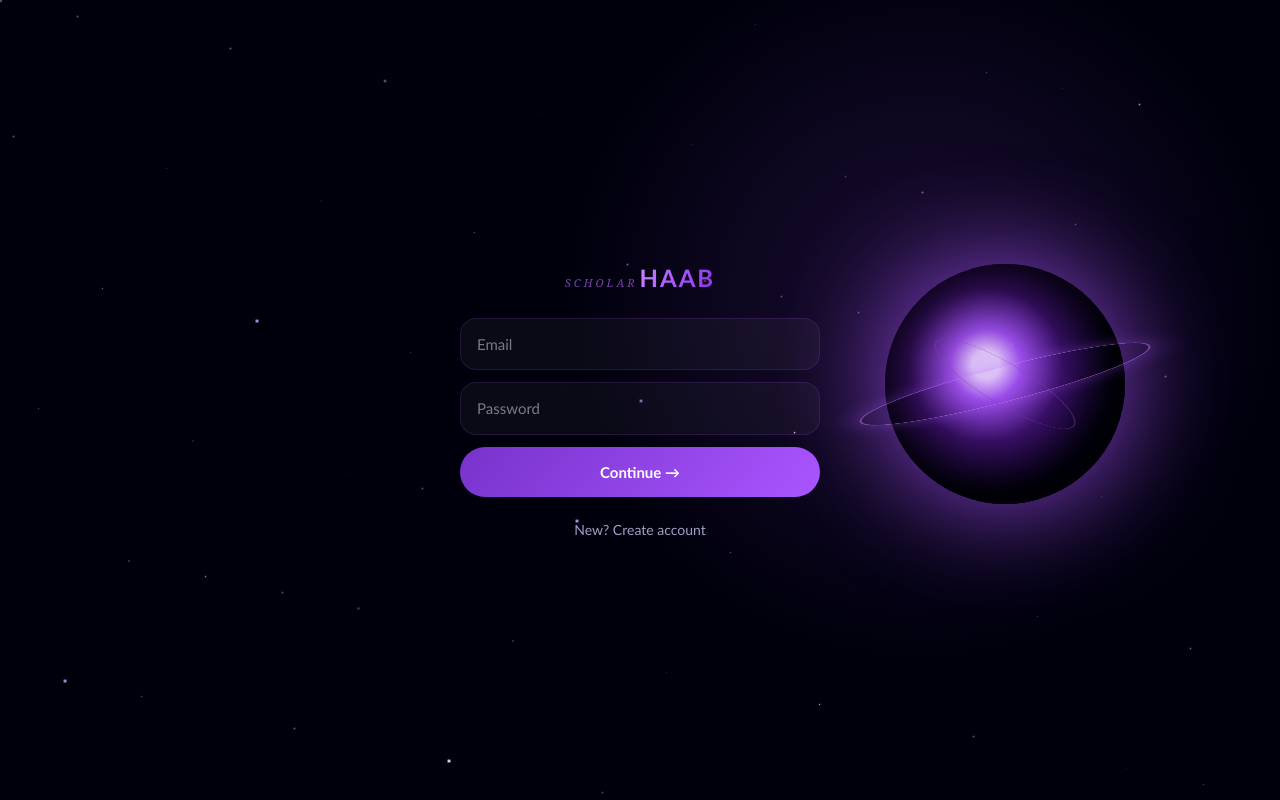
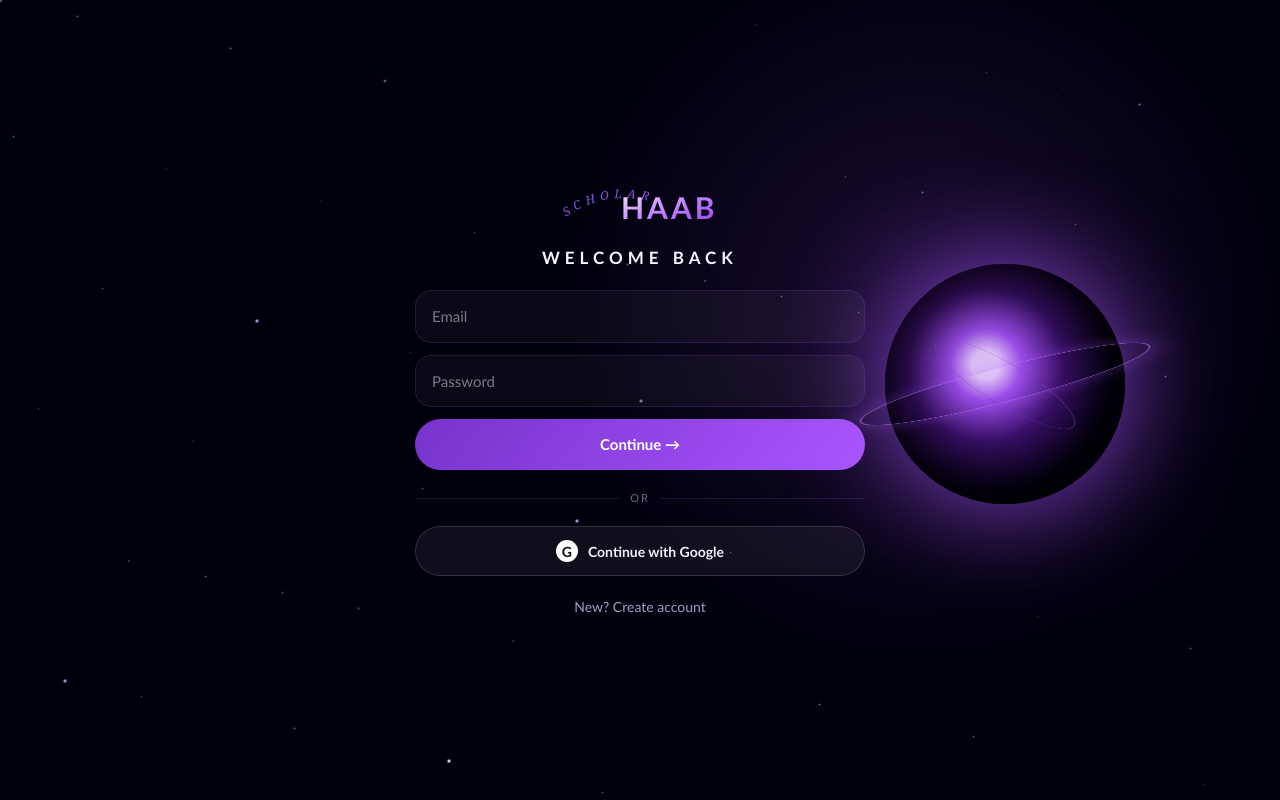
Before and after one commit to Muhatarima/ScholarHAAB, a Next.js app: page /login in a window 1280 px wide. Built offline with nearby package versions, Linux system fonts and the light colour scheme; no server answers.

Commit message:
feat: refine landing and auth experience

```diff
--- a/app/auth/actions.ts
+++ b/app/auth/actions.ts
@@ -34,25 +34,94 @@ function normalizeName(value: FormDataEntryValue | null, email?: string) {
   return name || email?.split('@')[0] || 'Student'
 }
 
+function getAuthOrigin() {
+  const configuredOrigin = (
+    process.env.NEXT_PUBLIC_APP_URL ||
+    process.env.NEXT_PUBLIC_URL ||
+    process.env.NEXT_PUBLIC_BASE_URL
+  )?.replace(/\/$/, '')
+  const productionOrigin = process.env.VERCEL_PROJECT_PRODUCTION_URL
+    ? `https://${process.env.VERCEL_PROJECT_PRODUCTION_URL}`
+    : null
+  const vercelOrigin = process.env.VERCEL_URL ? `https://${process.env.VERCEL_URL}` : null
+
+  return configuredOrigin || productionOrigin || vercelOrigin || 'http://localhost:3000'
+}
+
+function validateEmail(email: string) {
+  const emailPattern = /^[^\s@]+@[^\s@]+\.[^\s@]{2,}$/
+  const typoDomains = new Set([
+    'gamil.com',
+    'gmial.com',
+    'gmai.com',
+    'gmail.con',
+    'gmail.co',
+    'gnail.com',
+    'hotmial.com',
+    'outlok.com',
+    'yaho.com',
+    'yahoo.con',
+  ])
+  const domain = email.split('@')[1]?.toLowerCase()
+
+  if (!emailPattern.test(email) || !domain || typoDomains.has(domain)) {
+    return 'Use a real email address, like name@gmail.com.'
+  }
+
+  return null
+}
+
+function validateName(name: string) {
+  if (name.trim().length < 2) {
+    return 'Name must be at least 2 characters.'
+  }
+
+  if (!/^[\p{L}\p{M}\s.'-]+$/u.test(name)) {
+    return 'Name can only contain letters, spaces, dots, apostrophes, and hyphens.'
+  }
+
+  return null
+}
+
+function validatePassword(password: string) {
+  if (password.length < 8) {
+    return 'Password must be at least 8 characters long.'
+  }
+
+  if (!/[A-Za-z]/.test(password) || !/\d/.test(password)) {
+    return 'Password must include at least one letter and one number.'
+  }
+
+  return null
+}
+
 export async function signUp(_prevState: AuthActionState, formData: FormData): Promise<AuthActionState> {
   const supabase = await createClient()
   const email = normalizeEmail(formData.get('email'))
   const password = normalizePassword(formData.get('password'))
-  const name = normalizeName(formData.get('name'), email)
+  const name = typeof formData.get('name') === 'string' ? String(formData.get('name')).trim() : ''
   const nextPath = normalizeNextPath(formData.get('next'))
+  const emailError = validateEmail(email)
+  const nameError = validateName(name)
+  const passwordError = validatePassword(password)
 
-  if (!email) {
-    return { error: 'Email is required.', message: null }
+  if (emailError) {
+    return { error: emailError, message: null }
   }
 
-  if (password.length < 8) {
-    return { error: 'Password must be at least 8 characters long.', message: null }
+  if (nameError) {
+    return { error: nameError, message: null }
+  }
+
+  if (passwordError) {
+    return { error: passwordError, message: null }
   }
 
   const { data, error } = await supabase.auth.signUp({
     email,
     password,
     options: {
+      emailRedirectTo: `${getAuthOrigin()}/auth/callback?next=${encodeURIComponent(nextPath)}`,
       data: {
         full_name: name,
       },
@@ -78,9 +147,10 @@ export async function signIn(_prevState: AuthActionState, formData: FormData): P
   const email = normalizeEmail(formData.get('email'))
   const password = normalizePassword(formData.get('password'))
   const nextPath = normalizeNextPath(formData.get('next'))
+  const emailError = validateEmail(email)
 
-  if (!email) {
-    return { error: 'Email is required.', message: null }
+  if (emailError) {
+    return { error: emailError, message: null }
   }
 
   if (!password) {
@@ -108,9 +178,7 @@ export async function signOut() {
 export async function signInWithGoogle(formData: FormData) {
   const supabase = await createClient()
   const nextPath = normalizeNextPath(formData.get('next'))
-  const configuredOrigin = (process.env.NEXT_PUBLIC_APP_URL || process.env.NEXT_PUBLIC_URL || process.env.NEXT_PUBLIC_BASE_URL)?.replace(/\/$/, '')
-  const vercelOrigin = process.env.VERCEL_URL ? `https://${process.env.VERCEL_URL}` : null
-  const origin = configuredOrigin || vercelOrigin || 'https://scholarhaaab.com'
+  const origin = getAuthOrigin()
 
   const { data, error } = await supabase.auth.signInWithOAuth({
     provider: 'google',
--- a/app/page.tsx
+++ b/app/page.tsx
@@ -34,32 +34,40 @@ const cards = [
 
 function Logo() {
   return (
-    <Link href="/" style={{ display: 'flex', alignItems: 'baseline', gap: 6, textDecoration: 'none' }}>
-      <span
-        style={{
-          color: '#7744aa',
-          fontFamily: 'Georgia, serif',
-          fontSize: 11,
-          fontStyle: 'italic',
-          letterSpacing: 3,
-          textTransform: 'uppercase',
-        }}
-      >
-        SCHOLAR
-      </span>
-      <span
-        style={{
-          background: 'linear-gradient(120deg,#cc88ff,#aa55ff,#8833dd)',
-          WebkitBackgroundClip: 'text',
-          WebkitTextFillColor: 'transparent',
-          fontSize: 24,
-          fontWeight: 600,
-          letterSpacing: 2,
-          textTransform: 'uppercase',
-        }}
-      >
-        HAAB
-      </span>
+    <Link href="/" aria-label="ScholarHAAB" style={{ display: 'inline-flex', textDecoration: 'none' }}>
+      <svg width="184" height="48" viewBox="0 0 184 48" role="img" aria-label="ScholarHAAB">
+        <defs>
+          <linearGradient id="haabGradient" x1="0" x2="1" y1="0" y2="1">
+            <stop offset="0%" stopColor="#f7edff" />
+            <stop offset="48%" stopColor="#c989ff" />
+            <stop offset="100%" stopColor="#8b3ee6" />
+          </linearGradient>
+          <path id="scholarCurve" d="M 18 31 C 52 8, 96 8, 132 30" />
+        </defs>
+        <text
+          fill="#9f5df7"
+          fontFamily="Georgia, serif"
+          fontSize="12"
+          fontStyle="italic"
+          letterSpacing="5"
+          opacity="0.9"
+        >
+          <textPath href="#scholarCurve" startOffset="0%">
+            SCHOLAR
+          </textPath>
+        </text>
+        <text
+          x="72"
+          y="33"
+          fill="url(#haabGradient)"
+          fontFamily="var(--font-sans), sans-serif"
+          fontSize="29"
+          fontWeight="800"
+          letterSpacing="3"
+        >
+          HAAB
+        </text>
+      </svg>
     </Link>
   )
 }
@@ -181,7 +189,16 @@ export default async function Home() {
         }
         @media (max-width: 900px) {
           .landing-grid { grid-template-columns: 1fr !important; }
-          .card-grid { grid-template-columns: 1fr !important; }
+          .card-grid { grid-template-columns: repeat(2, minmax(0, 1fr)) !important; margin-top: 34px !important; }
+          .blackhole { right: -136px !important; top: 36% !important; transform: translateY(-50%) scale(0.72) !important; opacity: 0.82; }
+          .hero-title { font-size: clamp(54px, 17vw, 84px) !important; line-height: 0.94 !important; letter-spacing: -0.075em !important; }
+          .landing-card { min-height: 148px !important; padding: 15px !important; border-radius: 20px !important; }
+        }
+        @media (max-width: 520px) {
+          .landing-shell { width: min(100% - 24px, 1180px) !important; padding-top: 74px !important; }
+          .nav-link-solver { display: none !important; }
+          .landing-card-title { font-size: 18px !important; }
+          .landing-card-copy { font-size: 12px !important; line-height: 1.45 !important; }
         }
       `}</style>
       <Stars />
@@ -194,7 +211,7 @@ export default async function Home() {
           display: 'flex',
           alignItems: 'center',
           justifyContent: 'space-between',
-          padding: '18px clamp(18px, 4vw, 36px)',
+          padding: '14px clamp(10px, 4vw, 36px)',
           borderBottom: '1px solid rgba(140,80,255,0.1)',
           background: 'rgba(0,0,13,0.42)',
           backdropFilter: 'blur(12px)',
@@ -202,7 +219,7 @@ export default async function Home() {
       >
         <Logo />
         <div style={{ display: 'flex', alignItems: 'center', gap: 24 }}>
-          <Link href="/qbank" style={{ color: '#9999BB', fontSize: 13, textDecoration: 'none' }}>
+          <Link className="nav-link-solver" href="/qbank" style={{ color: '#9999BB', fontSize: 13, textDecoration: 'none' }}>
             Solver
           </Link>
           <Link
@@ -222,18 +239,18 @@ export default async function Home() {
       </nav>
 
       <section
-        className="landing-grid"
+        className="landing-grid landing-shell"
         style={{
           position: 'relative',
           zIndex: 2,
           flex: 1,
           display: 'grid',
           gridTemplateColumns: 'minmax(0, 1fr) minmax(320px, 440px)',
-          alignItems: 'center',
+          alignItems: 'start',
           gap: 'clamp(28px, 6vw, 92px)',
           width: 'min(1180px, calc(100vw - 40px))',
           margin: '0 auto',
-          padding: '54px 0 64px',
+          padding: '112px 0 72px',
         }}
       >
         <div>
@@ -260,16 +277,16 @@ export default async function Home() {
             — PAST PAPER SOLVER ENGINE —
           </div>
           <h1
+            className="hero-title"
             style={{
-              background: 'linear-gradient(118deg,#ffffff 0%,#f4eeff 38%,#c88cff 72%,#ffffff 100%)',
-              WebkitBackgroundClip: 'text',
-              WebkitTextFillColor: 'transparent',
+              color: '#fbf9ff',
               fontSize: 'clamp(54px, 9vw, 112px)',
               fontWeight: 500,
               letterSpacing: '-0.07em',
               lineHeight: 0.88,
-              margin: 0,
+              margin: '0 0 38px',
               maxWidth: 760,
+              textShadow: '0 0 42px rgba(210,165,255,0.16)',
             }}
           >
             Beyond borders. <br />
@@ -299,10 +316,12 @@ export default async function Home() {
             display: 'grid',
             gridTemplateColumns: 'repeat(2, minmax(0, 1fr))',
             gap: 14,
+            marginTop: 'clamp(82px, 15vh, 148px)',
           }}
         >
           {cards.map((card) => (
             <article
+              className="landing-card"
               key={card.label}
               style={{
                 minHeight: 188,
@@ -328,10 +347,10 @@ export default async function Home() {
                 {card.label}
               </span>
               <div>
-                <h2 style={{ color: '#F4EEFF', fontSize: 22, lineHeight: 1.1, margin: '0 0 10px' }}>
+                <h2 className="landing-card-title" style={{ color: '#F4EEFF', fontSize: 22, lineHeight: 1.1, margin: '0 0 10px' }}>
                   {card.title}
                 </h2>
-                <p style={{ color: '#9F9FC4', fontSize: 13, lineHeight: 1.6, margin: 0 }}>{card.description}</p>
+                <p className="landing-card-copy" style={{ color: '#9F9FC4', fontSize: 13, lineHeight: 1.6, margin: 0 }}>{card.description}</p>
               </div>
             </article>
           ))}
--- a/components/AuthPage.tsx
+++ b/components/AuthPage.tsx
@@ -15,32 +15,40 @@ type AuthPageProps = {
 
 function Logo() {
   return (
-    <Link href="/" style={{ display: 'inline-flex', alignItems: 'baseline', gap: 2, textDecoration: 'none' }}>
-      <span
-        style={{
-          color: '#7744aa',
-          fontFamily: 'Georgia, serif',
-          fontSize: 11,
-          fontStyle: 'italic',
-          letterSpacing: 3,
-          textTransform: 'uppercase',
-        }}
-      >
-        scholar
-      </span>
-      <span
-        style={{
-          background: 'linear-gradient(120deg,#cc88ff,#aa55ff,#8833dd)',
-          WebkitBackgroundClip: 'text',
-          WebkitTextFillColor: 'transparent',
-          fontSize: 24,
-          fontWeight: 600,
-          letterSpacing: 2,
-          textTransform: 'uppercase',
-        }}
-      >
-        HAAB
-      </span>
+    <Link href="/" aria-label="ScholarHAAB" style={{ display: 'inline-flex', textDecoration: 'none' }}>
+      <svg width="188" height="54" viewBox="0 0 188 54" role="img" aria-label="ScholarHAAB">
+        <defs>
+          <linearGradient id="authHaabGradient" x1="0" x2="1" y1="0" y2="1">
+            <stop offset="0%" stopColor="#f7edff" />
+            <stop offset="48%" stopColor="#c989ff" />
+            <stop offset="100%" stopColor="#8b3ee6" />
+          </linearGradient>
+          <path id="authScholarCurve" d="M 20 34 C 54 9, 100 9, 136 32" />
+        </defs>
+        <text
+          fill="#9f5df7"
+          fontFamily="Georgia, serif"
+          fontSize="12"
+          fontStyle="italic"
+          letterSpacing="5"
+          opacity="0.9"
+        >
+          <textPath href="#authScholarCurve" startOffset="0%">
+            SCHOLAR
+          </textPath>
+        </text>
+        <text
+          x="75"
+          y="36"
+          fill="url(#authHaabGradient)"
+          fontFamily="var(--font-sans), sans-serif"
+          fontSize="30"
+          fontWeight="800"
+          letterSpacing="3"
+        >
+          HAAB
+        </text>
+      </svg>
     </Link>
   )
 }
@@ -72,20 +80,26 @@ function SubmitButton() {
 
 function Field({
   autoComplete,
+  minLength,
   name,
   placeholder,
+  required = true,
   type = 'text',
 }: {
   autoComplete?: string
+  minLength?: number
   name: string
   placeholder: string
+  required?: boolean
   type?: string
 }) {
   return (
     <input
       autoComplete={autoComplete}
+      minLength={minLength}
       name={name}
       placeholder={placeholder}
+      required={required}
       type={type}
       style={{
         width: '100%',
@@ -102,13 +116,62 @@ function Field({
   )
 }
 
-export default function AuthPage({ action, mode, nextPath }: AuthPageProps) {
+function GoogleButton({ oauthAction, next }: { oauthAction?: (formData: FormData) => Promise<void>; next: string }) {
+  if (!oauthAction) {
+    return null
+  }
+
+  return (
+    <form action={oauthAction}>
+      <input type="hidden" name="next" value={next} />
+      <button
+        type="submit"
+        style={{
+          width: '100%',
+          alignItems: 'center',
+          background: 'rgba(255,255,255,0.06)',
+          border: '1px solid rgba(255,255,255,0.14)',
+          borderRadius: 999,
+          color: '#F4EEFF',
+          cursor: 'pointer',
+          display: 'flex',
+          fontSize: 14,
+          fontWeight: 800,
+          gap: 10,
+          justifyContent: 'center',
+          padding: '13px 18px',
+        }}
+      >
+        <span
+          aria-hidden="true"
+          style={{
+            alignItems: 'center',
+            background: '#fff',
+            borderRadius: '50%',
+            color: '#111',
+            display: 'inline-flex',
+            fontWeight: 900,
+            height: 22,
+            justifyContent: 'center',
+            width: 22,
+          }}
+        >
+          G
+        </span>
+        Continue with Google
+      </button>
+    </form>
+  )
+}
+
+export default function AuthPage({ action, mode, nextPath, oauthAction }: AuthPageProps) {
   const [state, formAction] = useActionState(action, {
     error: null,
     message: null,
   })
   const next = nextPath ?? '/qbank'
   const linkHref = mode === 'signup' ? `/login?next=${encodeURIComponent(next)}` : `/signup?next=${encodeURIComponent(next)}`
+  const title = mode === 'signup' ? 'ENTER THE VOID' : 'WELCOME BACK'
 
   return (
     <main
@@ -123,10 +186,27 @@ export default function AuthPage({ action, mode, nextPath }: AuthPageProps) {
         position: 'relative',
       }}
     >
+      <style>{`
+        @media (max-width: 560px) {
+          .auth-panel { width: min(100%, 390px) !important; gap: 18px !important; }
+          .auth-panel input { border-radius: 20px !important; font-size: 16px !important; padding: 17px 18px !important; }
+        }
+      `}</style>
       <StarBackdrop variant="auth" />
-      <section style={{ position: 'relative', zIndex: 2, width: 'min(100%, 360px)', display: 'grid', gap: 22 }}>
-        <div style={{ textAlign: 'center' }}>
+      <section className="auth-panel" style={{ position: 'relative', zIndex: 2, width: 'min(100%, 450px)', display: 'grid', gap: 20 }}>
+        <div style={{ textAlign: 'center', display: 'grid', gap: 8, justifyItems: 'center' }}>
           <Logo />
+          <div
+            style={{
+              color: '#F8F4FF',
+              fontSize: 17,
+              fontWeight: 800,
+              letterSpacing: 5,
+              textTransform: 'uppercase',
+            }}
+          >
+            {title}
+          </div>
         </div>
 
         <form action={formAction} style={{ display: 'grid', gap: 12 }}>
@@ -135,6 +215,7 @@ export default function AuthPage({ action, mode, nextPath }: AuthPageProps) {
           <Field autoComplete="email" name="email" placeholder="Email" type="email" />
           <Field
             autoComplete={mode === 'signup' ? 'new-password' : 'current-password'}
+            minLength={8}
             name="password"
             placeholder="Password"
             type="password"
@@ -146,6 +227,14 @@ export default function AuthPage({ action, mode, nextPath }: AuthPageProps) {
           <SubmitButton />
         </form>
 
+        <div style={{ alignItems: 'center', color: '#6f6890', display: 'grid', fontSize: 11, gap: 10, gridTemplateColumns: '1fr auto 1fr', letterSpacing: 2, textTransform: 'uppercase' }}>
+          <span style={{ height: 1, background: 'rgba(170,85,255,0.18)' }} />
+          or
+          <span style={{ height: 1, background: 'rgba(170,85,255,0.18)' }} />
+        </div>
+
+        <GoogleButton oauthAction={oauthAction} next={next} />
+
         <Link href={linkHref} style={{ color: '#9F9FC4', fontSize: 14, textAlign: 'center', textDecoration: 'none' }}>
           {mode === 'signup' ? 'Sign in' : 'New? Create account'}
         </Link>
```
